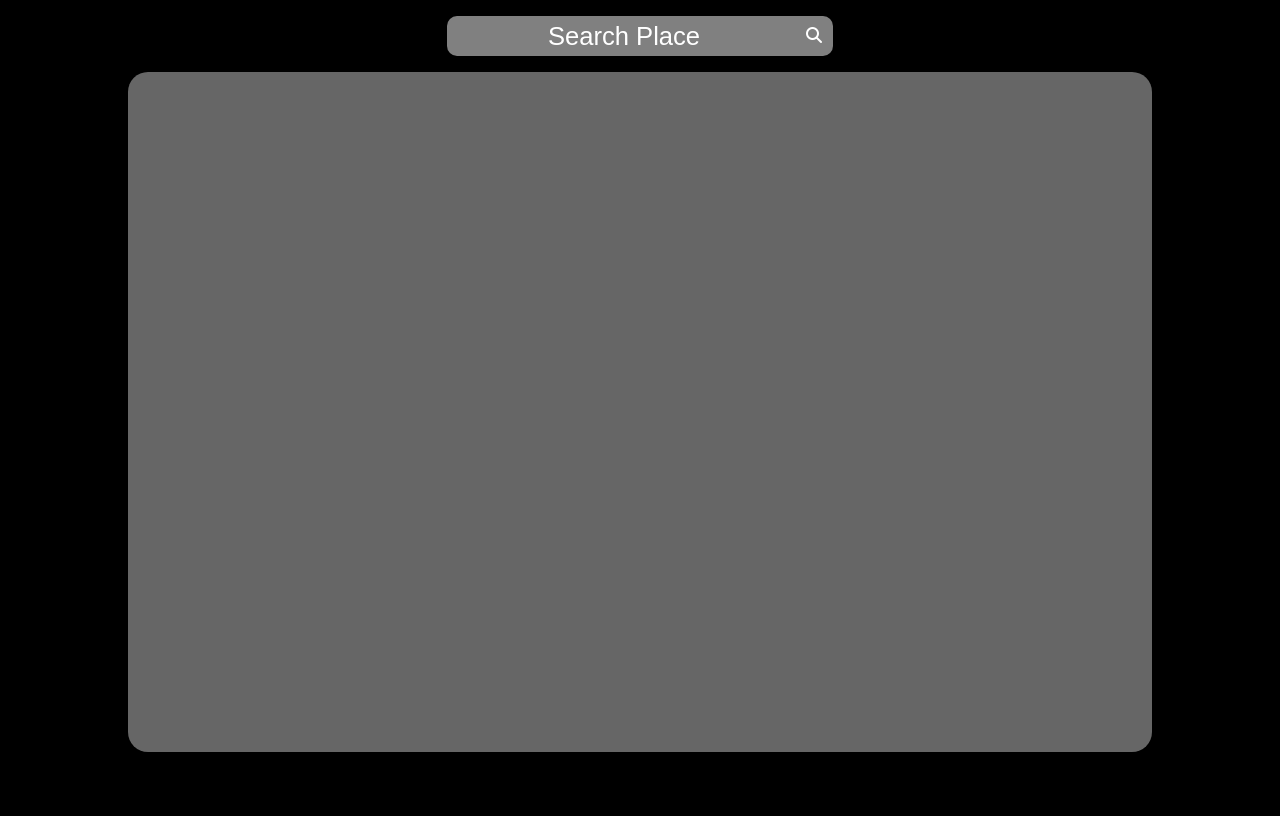
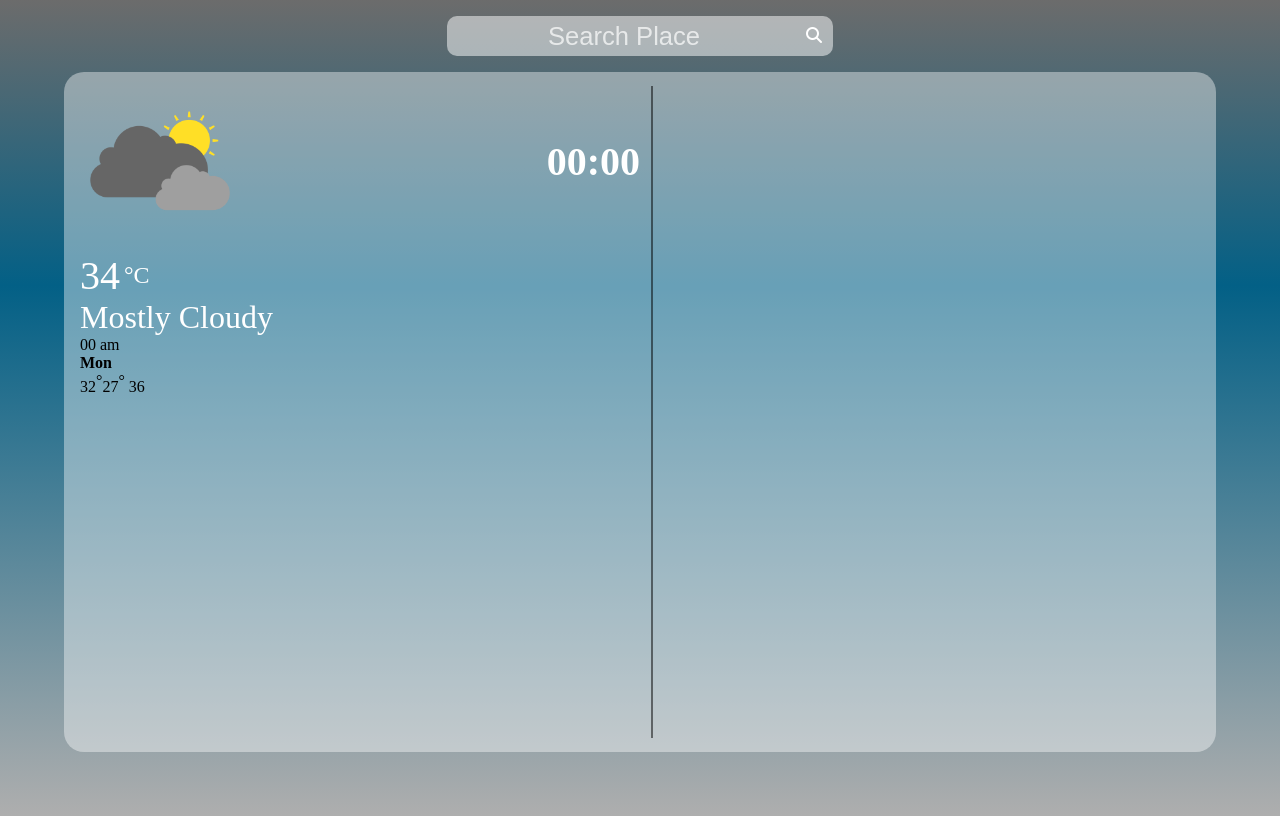
Before and after one commit to abhishek-kumar-05/Weather-Web-App-, a plain HTML site: page index.html in a window 1280 px wide. Drawn offline with Linux system fonts and the light colour scheme.

Commit message:
updated content container

```diff
--- a/index.html
+++ b/index.html
@@ -20,8 +20,38 @@
         </div>
       </div>
       <div class="content-container">
-        <div class="first-partion"></div>
-
+        <div class="first-partion">
+          <div class="upper-detail-part">
+            <div class="current-weather-img-container">
+              <img src="assets/haze.png" alt="haze photo" loading="lazy" />
+            </div>
+            <div class="clock">
+              <h1>00:00</h1>
+            </div>
+          </div>
+          <div class="middle-detail-part">
+            <div class="current-weather-details">
+              <span class="numerical-detail"
+                ><span class="degree-number">34</span>
+                <span class="degree-symbol"
+                  ><sup class="symbol-character">°</sup></span
+                ><span class="celcius"
+                  ><sup class="symbol-character">C</sup></span
+                >
+              </span>
+              <div class="textual-detail">Mostly Cloudy</div>
+            </div>
+          </div>
+          <div class="lower-detail-part">
+            <span>00</span>
+            <span>am</span>
+            <h2>Mon</h2>
+            <!-- <img src="assets/haze.png" alt="haze photo" /> -->
+            <span>32</span><sup>°</sup><span>27</span><sup>°</sup>
+            <span class="wob_t" style="display: inline">36</span>
+            <span class="wob_t" style="display: none">97</span>
+          </div>
+        </div>
         <div class="second-partion"></div>
       </div>
     </main>
--- a/style.css
+++ b/style.css
@@ -5,7 +5,14 @@
   font-size: 16px;
 }
 body {
-  background-color: black;
+  background: rgb(0, 0, 0);
+  height: 100vh;
+  background: linear-gradient(
+    180deg,
+    rgba(82, 82, 82, 0.85) 0%,
+    rgba(3, 96, 134, 1) 35%,
+    rgba(161, 161, 161, 0.8589810924369747) 100%
+  );
 }
 
 /* Search bar */
@@ -35,7 +42,7 @@ body {
 }
 ::placeholder {
   color: white;
-  opacity: 1;
+  opacity: 0.7;
 }
 
 .searchBar button {
@@ -48,23 +55,76 @@ body {
 /* content-container */
 .content-container {
   height: 85vh;
-  width: 80vw;
+  width: 90vw;
   background-color: rgba(255, 255, 255, 0.4);
   border-radius: 20px;
   margin: auto;
   display: grid;
-  grid-template-columns: 1fr 1fr;
+  grid-template-columns: 50% 50%;
   padding: 1rem;
+  position: relative;
+}
+/* displaying vertical line inside the container */
+.content-container::before {
+  content: "";
+  position: absolute;
+  top: 2%;
+  bottom: 2%;
+  left: 51%;
+  width: 1px;
+  transform: translateX(-50%);
+  background-color: black;
+}
+/* styling two container differently */
+.first-partion {
+  border-right: 10px;
+}
+.upper-detail-part {
+  display: flex;
+  justify-content: space-between;
+}
+.current-weather-img-container {
+  width: 50%;
+}
+.current-weather-img-container img {
+  height: 10rem;
+}
+.clock h1 {
+  color: white;
+  margin-top: 50px;
+  font-size: 2.5rem;
 }
 
+.middle-detail-part {
+  color: white;
+}
+
+.degree-number {
+  font-size: 2.5rem;
+}
+
+.symbol-character {
+  font-size: 1.5rem;
+}
+
+.textual-detail {
+  font-size: 2rem;
+}
+
+/* responsive  */
 @media only screen and (max-width: 700px) {
   * {
     font-size: 14px;
   }
 }
-@media only screen and (max-width: 600px) {
+@media only screen and (max-width: 700px) {
+  /* shrinking .content-container */
   .content-container {
     grid-template-columns: none;
     grid-template-rows: 2fr 1fr;
   }
+  /* hiding vertical line inside the .content-container */
+  .content-container::before {
+    display: none;
+  }
 }
```
Also changed, not shown: assets/haze.png (added).
